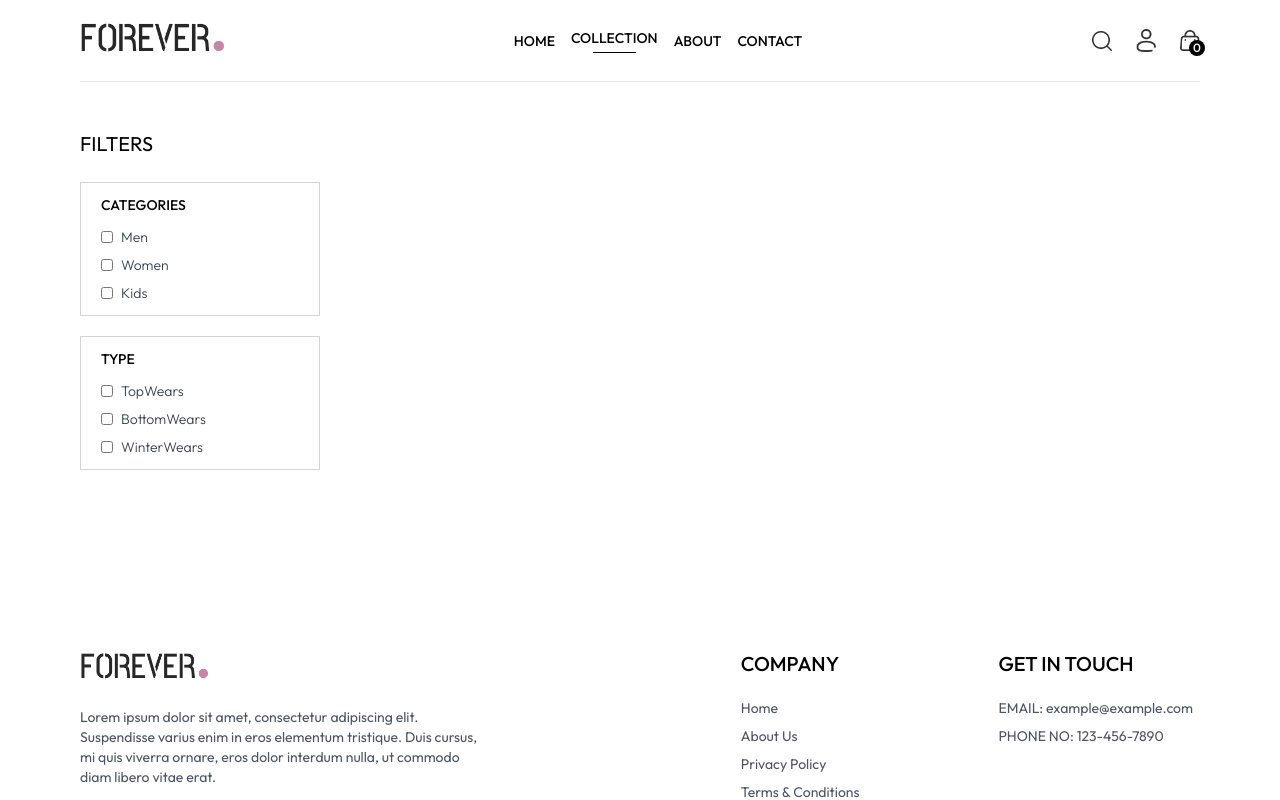
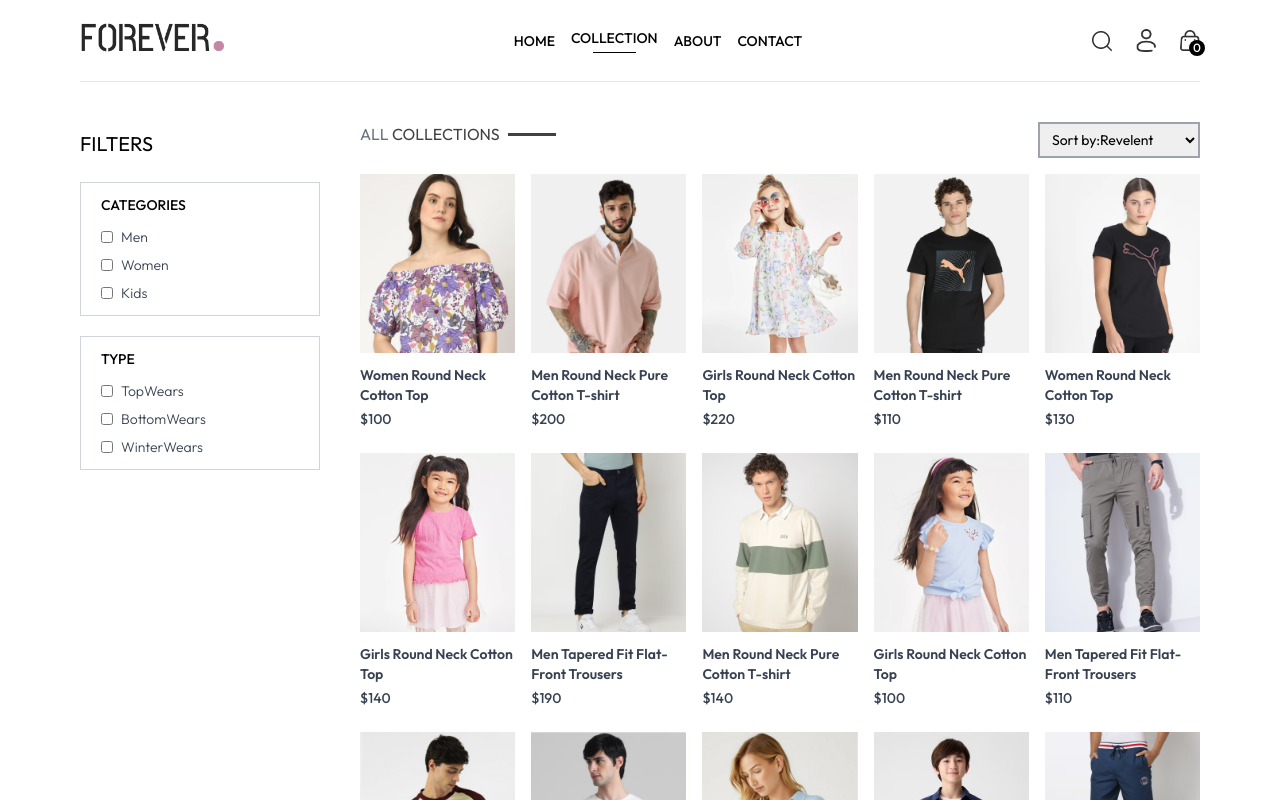
Before and after one commit to naveenkumar13-gif/forever, a React (Create React App) app: page /collection in a window 1280 px wide. Shown: the top 800 px of the page. Built offline with nearby package versions, Linux system fonts and the light colour scheme.

Commit message:
Remove unused filter components and integrate filter logic directly into the Collection page

```diff
--- a/src/components/filterRight/index.jsx
+++ /dev/null
@@ -1,11 +0,0 @@
-import React from "react";
-
-function FilterRight() {
-  return (
-    <div className=" flex-1">
-      <div></div>
-    </div>
-  );
-}
-
-export default FilterRight;
--- a/src/components/filtersLeft/index.jsx
+++ /dev/null
@@ -1,93 +0,0 @@
-import React, { useState } from "react";
-import { assets } from "../../assets/assets";
-
-function FiltersLeft() {
-  const [showFilter, setShowFilter] = useState(false);
-  return (
-    <div className="flex flex-col gap-1 pt-10 border-t">
-      <div className="max-w-60 ">
-        <p
-          onClick={() => setShowFilter(!showFilter)}
-          className="my-2 text-xl flex items-center gap-2 cursor-pointer"
-        >
-          FILTERS
-          <img
-            src={assets.dropdown_icon}
-            className={`h-3 hidden max-sm:block ${
-              showFilter ? "rotate-90" : ""
-            }`}
-            alt="dropdownIcon"
-          />
-        </p>
-        <div
-          className={`border border-gray-300 pl-5 py-3 mt-6 ${
-            showFilter ? "" : "hidden"
-          } sm:block`}
-        >
-          <p className="mb-3 text-sm font-medium">CATEGORIES</p>
-          <div className="flex flex-col gap-2 text-sm font-light text-gray-700">
-            <p className="flex gap-2">
-              <input
-                type="checkbox"
-                className="w-3 outline-none"
-                value={"Men"}
-              />{" "}
-              Men
-            </p>
-            <p className="flex gap-2">
-              <input
-                type="checkbox"
-                className="w-3 outline-none"
-                value={"Women"}
-              />{" "}
-              Women
-            </p>
-            <p className="flex gap-2">
-              <input
-                type="checkbox"
-                className="w-3 outline-none"
-                value={"Kids"}
-              />{" "}
-              Kids
-            </p>
-          </div>
-        </div>
-        <div
-          className={`border border-gray-300 pl-5 py-3 my-5 ${
-            showFilter ? "" : "hidden"
-          } sm:block`}
-        >
-          <p className="mb-3 text-sm font-medium">TYPE</p>
-          <div className="flex flex-col gap-2 text-sm font-light text-gray-700">
-            <p className="flex gap-2">
-              <input
-                type="checkbox"
-                className="w-3 outline-none"
-                value={"TopWears"}
-              />{" "}
-              TopWears
-            </p>
-            <p className="flex gap-2">
-              <input
-                type="checkbox"
-                className="w-3 outline-none"
-                value={"BottomWears"}
-              />{" "}
-              BottomWears
-            </p>
-            <p className="flex gap-2">
-              <input
-                type="checkbox"
-                className="w-3 outline-none"
-                value={"WinterWears"}
-              />{" "}
-              WinterWears
-            </p>
-          </div>
-        </div>
-      </div>
-    </div>
-  );
-}
-
-export default FiltersLeft;
--- a/src/pages/collection/index.jsx
+++ b/src/pages/collection/index.jsx
@@ -1,12 +1,123 @@
-import React from "react";
-import FiltersLeft from "../../components/filtersLeft";
-import FilterRight from "../../components/filterRight";
+import React, { useEffect, useState } from "react";
+import { assets, products } from "../../assets/assets";
+import Title from "../../components/title";
+import ProductItem from "../../components/productItem";
 
 function Collection() {
+  const [showFilter, setShowFilter] = useState(false);
+  const [filterProduct, setFilterProduct] = useState([]);
+  const [category, setCategory] = useState([]);
+  const [subCategories, setSubCategories] = useState([]);
+
+  useEffect(() => {
+    setFilterProduct(products);
+  }, []);
   return (
-    <div>
-      <FiltersLeft />
-      <FilterRight />
+    <div className="flex justify-between gap-10  pt-10 border-t">
+      <div className="flex flex-col gap-1">
+        <div className="min-w-60 ">
+          <p
+            onClick={() => setShowFilter(!showFilter)}
+            className="my-2 text-xl flex items-center gap-2 cursor-pointer"
+          >
+            FILTERS
+            <img
+              src={assets.dropdown_icon}
+              className={`h-3 hidden max-sm:block ${
+                showFilter ? "rotate-90" : ""
+              }`}
+              alt="dropdownIcon"
+            />
+          </p>
+          <div
+            className={`border border-gray-300 pl-5 py-3 mt-6 ${
+              showFilter ? "" : "hidden"
+            } sm:block`}
+          >
+            <p className="mb-3 text-sm font-medium">CATEGORIES</p>
+            <div className="flex flex-col gap-2 text-sm font-light text-gray-700">
+              <p className="flex gap-2">
+                <input
+                  type="checkbox"
+                  className="w-3 outline-none"
+                  value={"Men"}
+                />{" "}
+                Men
+              </p>
+              <p className="flex gap-2">
+                <input
+                  type="checkbox"
+                  className="w-3 outline-none"
+                  value={"Women"}
+                />{" "}
+                Women
+              </p>
+              <p className="flex gap-2">
+                <input
+                  type="checkbox"
+                  className="w-3 outline-none"
+                  value={"Kids"}
+                />{" "}
+                Kids
+              </p>
+            </div>
+          </div>
+          <div
+            className={`border border-gray-300 pl-5 py-3 my-5 ${
+              showFilter ? "" : "hidden"
+            } sm:block`}
+          >
+            <p className="mb-3 text-sm font-medium">TYPE</p>
+            <div className="flex flex-col gap-2 text-sm font-light text-gray-700">
+              <p className="flex gap-2">
+                <input
+                  type="checkbox"
+                  className="w-3 outline-none"
+                  value={"TopWears"}
+                />{" "}
+                TopWears
+              </p>
+              <p className="flex gap-2">
+                <input
+                  type="checkbox"
+                  className="w-3 outline-none"
+                  value={"BottomWears"}
+                />{" "}
+                BottomWears
+              </p>
+              <p className="flex gap-2">
+                <input
+                  type="checkbox"
+                  className="w-3 outline-none"
+                  value={"WinterWears"}
+                />{" "}
+                WinterWears
+              </p>
+            </div>
+          </div>
+        </div>
+      </div>
+      <div className="flex-1">
+        <div className="flex justify-between text-base mb-4">
+          <Title text1={"ALL"} text2={"COLLECTIONS"} />
+          <select className="border-2 border-gray-400 text-sm px-2">
+            <option value={"relevent"}>Sort by:Revelent</option>
+            <option value={"low-high"}>Sort by:Low to High</option>
+            <option value={"high-low"}>Sort by:High to Low </option>
+          </select>
+        </div>
+        <div className="grid grid-cols-5 gap-4  gap-y-6 max-sm:grid-cols-2 ">
+          {filterProduct.map((item, index) => (
+            <ProductItem
+              key={index}
+              id={item.id}
+              name={item.name}
+              price={item.price}
+              image={item.image}
+            />
+          ))}
+        </div>
+      </div>
     </div>
   );
 }
```
